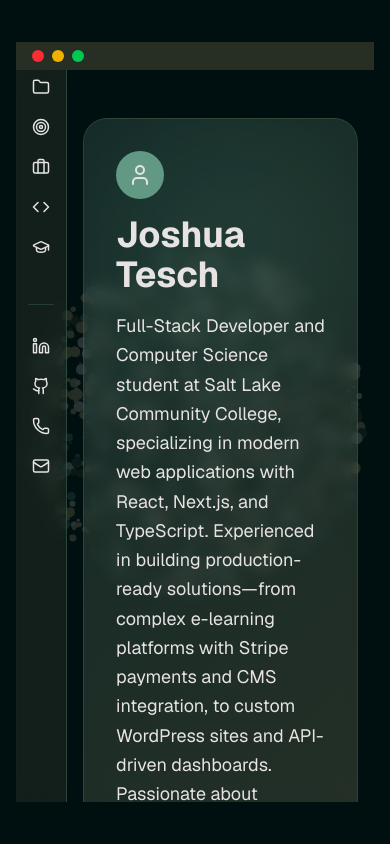
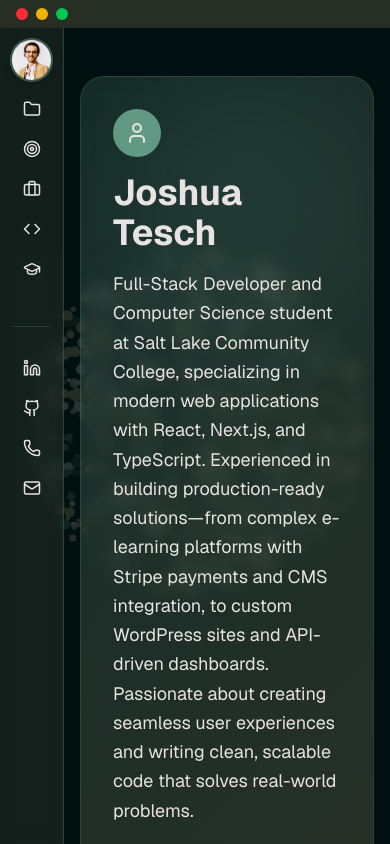
Before and after one commit to stoneinhat/portfolio-app, a Next.js app: page / in a window 390 px wide. Built offline with nearby package versions, Linux system fonts and the light colour scheme.

Commit message:
Update MacWindow and Sidebar components: improve UI consistency and functionality

```diff
--- a/components/MacWindow.tsx
+++ b/components/MacWindow.tsx
@@ -43,12 +43,12 @@ export default function MacWindow({ children, onRedButtonClick, onYellowButtonCl
   );
 
   return (
-    <div className="flex items-center justify-center min-h-screen p-4 w-full overflow-x-hidden pointer-events-none">
+    <div className="w-screen h-screen overflow-hidden pointer-events-none md:flex md:items-center md:justify-center md:p-4 md:min-h-screen md:w-full">
       <div
         className={`mac-window-content rounded-none shadow-none md:rounded-xl md:shadow-2xl flex flex-col overflow-hidden transition-all duration-300 pointer-events-auto ${
           isMinimized
             ? 'h-[50px] w-auto translate-y-0 fixed top-2 left-1/2 -translate-x-1/2 z-40 max-w-[90vw] md:mx-0 md:relative md:top-auto md:left-auto md:translate-x-0 md:translate-y-[calc(50vh-25px)]'
-            : 'w-full max-w-6xl h-[90vh]'
+            : 'w-full h-full md:w-full md:max-w-6xl md:h-[90vh]'
         }`}
         style={{ backgroundColor: 'rgba(0, 16, 17, 0.6)' }}
       >
--- a/components/Sidebar.tsx
+++ b/components/Sidebar.tsx
@@ -40,13 +40,27 @@ export default function Sidebar({ activeSection = 'about' }: SidebarProps) {
   return (
     <aside className="w-16 md:w-64 backdrop-blur-sm border-r flex flex-col h-full bg-dark-olive-light" style={{ borderColor: 'rgba(97, 153, 133, 0.3)' }}>
       {/* Profile Picture Section */}
-      <div className="hidden md:flex p-3 md:p-5 justify-center flex-shrink-0">
-        <div className="relative w-10 h-10 md:w-16 md:h-16 rounded-full overflow-hidden ring-2 shadow-lg ring-[rgba(97,153,133,0.5)]">
+      {/* Mobile: classic circular avatar */}
+      <div className="flex md:hidden p-3 justify-center flex-shrink-0">
+        <div className="w-10 h-10 rounded-full overflow-hidden ring-2 shadow-lg ring-[rgba(97,153,133,0.5)]">
           <Image
             src="/Joshua (2).JPG"
             alt="Profile Picture"
-            fill
-            className="object-cover"
+            width={40}
+            height={40}
+            className="object-cover w-10 h-10"
+            priority
+          />
+        </div>
+      </div>
+      <div className="hidden md:flex p-3 md:p-5 justify-center flex-shrink-0">
+        <div className="w-16 h-16 rounded-full overflow-hidden ring-2 shadow-lg ring-[rgba(97,153,133,0.5)]">
+          <Image
+            src="/Joshua (2).JPG"
+            alt="Profile Picture"
+            width={64}
+            height={64}
+            className="object-cover w-16 h-16"
             priority
           />
         </div>
```
